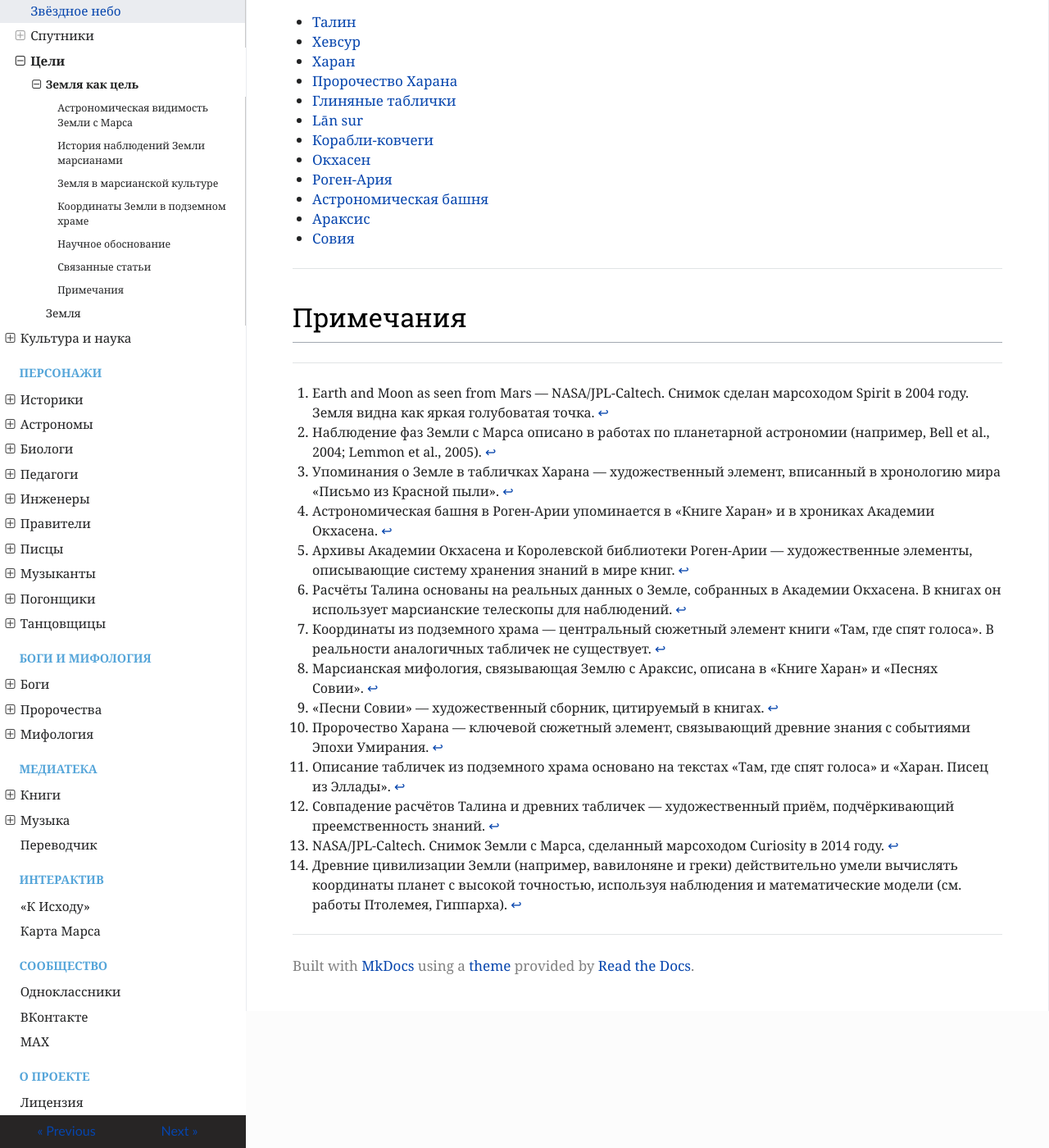
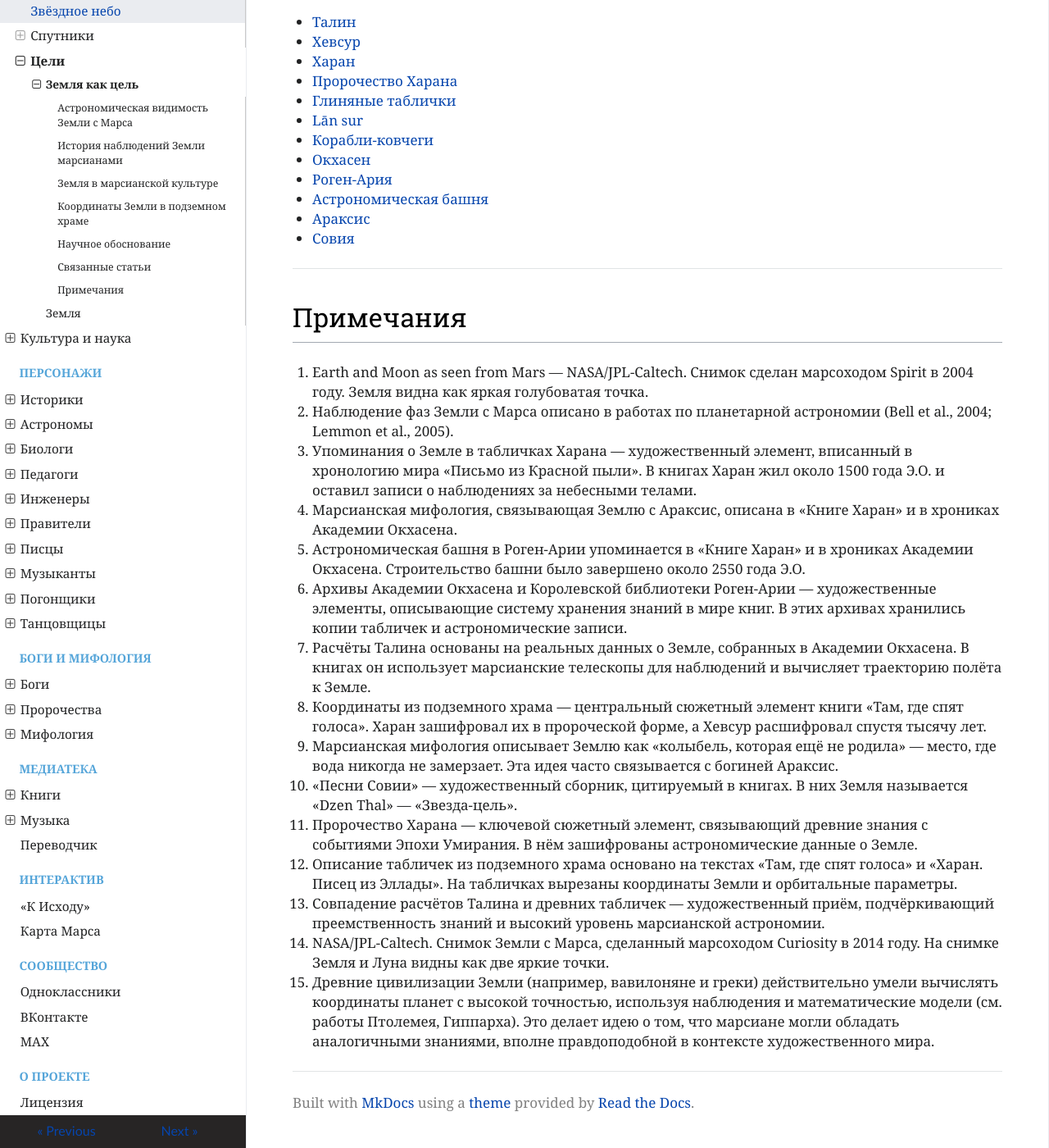
Before and after one commit to ivanhohlov14-bit/mars-encyclopedia, an MkDocs documentation site: the page built from docs/astronomy/earth-as-target.md, in a window 1280 px wide and 1400 px high, scrolled down 3826 px. Shown: the whole window at 82% size. Built offline with MkDocs 1.6.1, drawn with Linux system fonts in a browser that asks for light colours; nearby versions of some CDN libraries; some of the changed text lies outside the part shown.

Commit message:
Update earth-as-target.md

```diff
--- a/docs/astronomy/earth-as-target.md
+++ b/docs/astronomy/earth-as-target.md
@@ -1,6 +1,6 @@
 # Земля как цель
 
-**Земля как цель** (марс. *Dzen Thal* — «Звезда-цель») — астрономический и культурный феномен марсианской цивилизации, связанный с наблюдением за планетой Земля и её восприятием как потенциального убежища в Эпоху Умирания. Древние марсиане знали о Земле и называли её «Малой голубой звездой». Координаты Земли, вырезанные на [глиняных табличках](tablichki.md) в подземном храме долины [Ксанфа](ksanf-river.md), стали основой для межзвёздного перелёта, осуществлённого [Талином](talin.md) и его командой в 2740 году.
+**Земля как цель** (марс. *Dzen Thal* — «Звезда-цель», *Mālā Ākha* — «Малая голубая звезда») — астрономический и культурный феномен марсианской цивилизации, связанный с наблюдением за планетой Земля и её восприятием как потенциального убежища в Эпоху Умирания. Древние марсиане знали о Земле и называли её «Малой голубой звездой». Координаты Земли, вырезанные на [глиняных табличках](tablichki.md) в подземном храме долины [Ксанфа](ksanf-river.md), стали основой для межзвёздного перелёта, осуществлённого [Талином](talin.md) и его командой в 2740 году.
 
 <div class="infobox" style="float: right; width: 280px; background: #f8f9fa; border: 1px solid #a2a9b1; padding: 10px; margin: 0 0 1rem 1.5rem; font-size: 0.9rem;">
   <h3 style="margin: 0; text-align: center;">Земля как цель</h3>
@@ -119,18 +119,18 @@
 
 ## Примечания
 
-<references />
-[^1]: Earth and Moon as seen from Mars — NASA/JPL-Caltech. Снимок сделан марсоходом Spirit в 2004 году. Земля видна как яркая голубоватая точка.
-[^2]: Наблюдение фаз Земли с Марса описано в работах по планетарной астрономии (например, Bell et al., 2004; Lemmon et al., 2005).
-[^3]: Упоминания о Земле в табличках Харана — художественный элемент, вписанный в хронологию мира «Письмо из Красной пыли».
-[^4]: Астрономическая башня в Роген-Арии упоминается в «Книге Харан» и в хрониках Академии Окхасена.
-[^5]: Архивы Академии Окхасена и Королевской библиотеки Роген-Арии — художественные элементы, описывающие систему хранения знаний в мире книг.
-[^6]: Расчёты Талина основаны на реальных данных о Земле, собранных в Академии Окхасена. В книгах он использует марсианские телескопы для наблюдений.
-[^7]: Координаты из подземного храма — центральный сюжетный элемент книги «Там, где спят голоса». В реальности аналогичных табличек не существует.
-[^8]: Марсианская мифология, связывающая Землю с Араксис, описана в «Книге Харан» и «Песнях Совии».
-[^9]: «Песни Совии» — художественный сборник, цитируемый в книгах.
-[^10]: Пророчество Харана — ключевой сюжетный элемент, связывающий древние знания с событиями Эпохи Умирания.
-[^11]: Описание табличек из подземного храма основано на текстах «Там, где спят голоса» и «Харан. Писец из Эллады».
-[^12]: Совпадение расчётов Талина и древних табличек — художественный приём, подчёркивающий преемственность знаний.
-[^13]: NASA/JPL-Caltech. Снимок Земли с Марса, сделанный марсоходом Curiosity в 2014 году.
-[^14]: Древние цивилизации Земли (например, вавилоняне и греки) действительно умели вычислять координаты планет с высокой точностью, используя наблюдения и математические модели (см. работы Птолемея, Гиппарха).
+1. Earth and Moon as seen from Mars — NASA/JPL-Caltech. Снимок сделан марсоходом Spirit в 2004 году. Земля видна как яркая голубоватая точка.
+2. Наблюдение фаз Земли с Марса описано в работах по планетарной астрономии (Bell et al., 2004; Lemmon et al., 2005).
+3. Упоминания о Земле в табличках Харана — художественный элемент, вписанный в хронологию мира «Письмо из Красной пыли». В книгах Харан жил около 1500 года Э.О. и оставил записи о наблюдениях за небесными телами.
+4. Марсианская мифология, связывающая Землю с Араксис, описана в «Книге Харан» и в хрониках Академии Окхасена.
+5. Астрономическая башня в Роген-Арии упоминается в «Книге Харан» и в хрониках Академии Окхасена. Строительство башни было завершено около 2550 года Э.О.
+6. Архивы Академии Окхасена и Королевской библиотеки Роген-Арии — художественные элементы, описывающие систему хранения знаний в мире книг. В этих архивах хранились копии табличек и астрономические записи.
+7. Расчёты Талина основаны на реальных данных о Земле, собранных в Академии Окхасена. В книгах он использует марсианские телескопы для наблюдений и вычисляет траекторию полёта к Земле.
+8. Координаты из подземного храма — центральный сюжетный элемент книги «Там, где спят голоса». Харан зашифровал их в пророческой форме, а Хевсур расшифровал спустя тысячу лет.
+9. Марсианская мифология описывает Землю как «колыбель, которая ещё не родила» — место, где вода никогда не замерзает. Эта идея часто связывается с богиней Араксис.
+10. «Песни Совии» — художественный сборник, цитируемый в книгах. В них Земля называется «Dzen Thal» — «Звезда-цель».
+11. Пророчество Харана — ключевой сюжетный элемент, связывающий древние знания с событиями Эпохи Умирания. В нём зашифрованы астрономические данные о Земле.
+12. Описание табличек из подземного храма основано на текстах «Там, где спят голоса» и «Харан. Писец из Эллады». На табличках вырезаны координаты Земли и орбитальные параметры.
+13. Совпадение расчётов Талина и древних табличек — художественный приём, подчёркивающий преемственность знаний и высокий уровень марсианской астрономии.
+14. NASA/JPL-Caltech. Снимок Земли с Марса, сделанный марсоходом Curiosity в 2014 году. На снимке Земля и Луна видны как две яркие точки.
+15. Древние цивилизации Земли (например, вавилоняне и греки) действительно умели вычислять координаты планет с высокой точностью, используя наблюдения и математические модели (см. работы Птолемея, Гиппарха). Это делает идею о том, что марсиане могли обладать аналогичными знаниями, вполне правдоподобной в контексте художественного мира.
```
Also changed, not shown: other parts of docs/astronomy/earth-as-target.md (+12 -12 lines).
